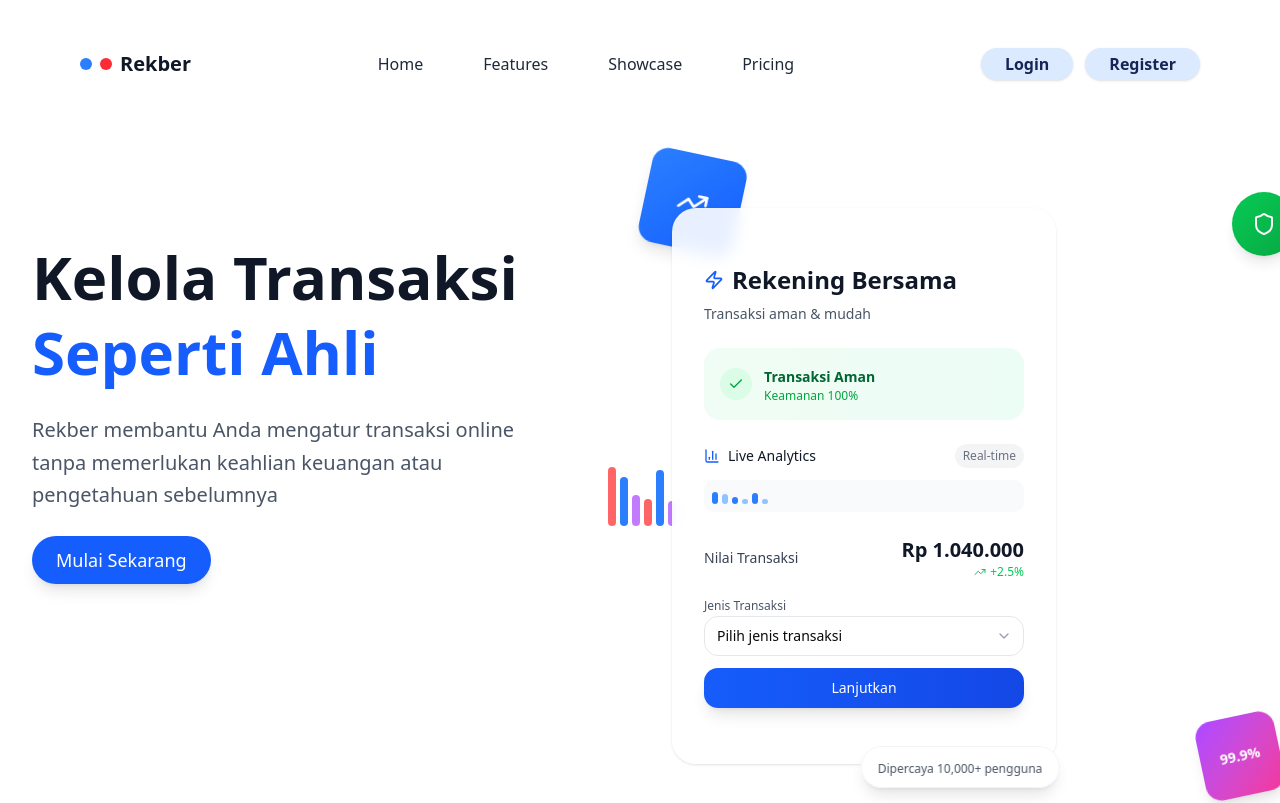
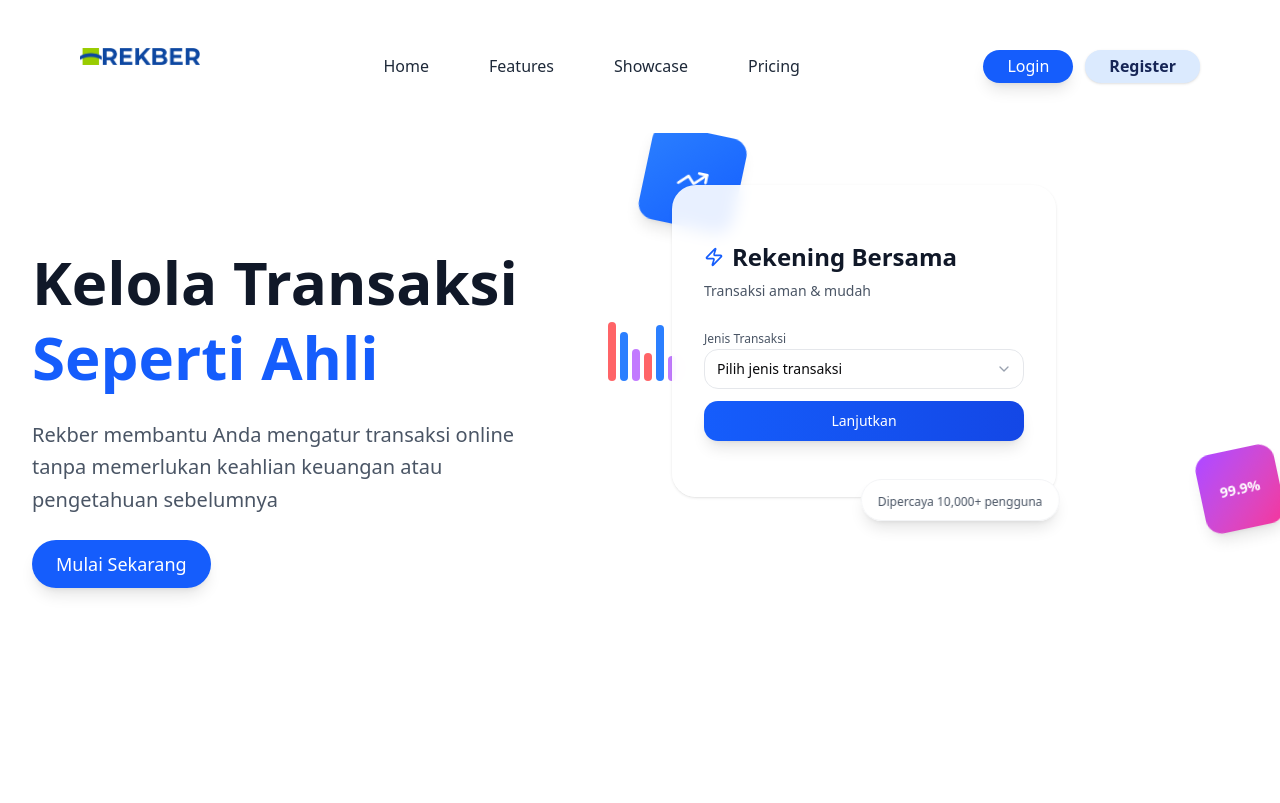
Before and after one commit to whatyuupratama/rekber-b, a Next.js app: page / in a window 1280 px wide. Shown: the top 803 px of the page. Built offline with nearby package versions, Linux system fonts and the light colour scheme.

Commit message:
[UPDATE] logo, form hero

```diff
--- a/src/app/auth/login/page.tsx
+++ b/src/app/auth/login/page.tsx
@@ -46,10 +46,10 @@ export default function Login() {
           {/* Welcome Text */}
           <div className='mb-8'>
             <h2 className='text-3xl font-bold text-gray-900'>
-              Selamat Datang Kembali
+              Selamat Datang
             </h2>
             <p className='mt-2 text-gray-600'>
-              Masuk ke akun Anda untuk mengelola transaksi dengan aman
+              Masuk ke akun Anda untuk transaksi dengan aman
             </p>
           </div>
 
--- a/src/app/components/atom/rekber.tsx
+++ b/src/app/components/atom/rekber.tsx
@@ -1,4 +1,5 @@
 import React from 'react';
+import Image from 'next/image';
 
 interface RekberProps {
   name: React.ReactNode;
@@ -8,11 +9,13 @@ interface RekberProps {
 const Rekber: React.FC<RekberProps> = ({ name, className }) => {
   return (
     <div className={`flex items-center space-x-2 ${className ?? ''}`}>
-      <div className={`flex space-x-1 `}>
-        <div className='h-3 w-3 rounded-full bg-blue-500'></div>
-        <div className='ml-1 h-3 w-3 rounded-full bg-red-500'></div>
-      </div>
-      <span className='text-xl font-bold text-gray-900'>{name}</span>
+      <Image
+        src="/images/Logo 1.png"
+        alt="Logo"
+        width={120}
+        height={50}
+        className='pb-5'
+      />
     </div>
   );
 };
--- a/src/app/components/slicings/navbar.tsx
+++ b/src/app/components/slicings/navbar.tsx
@@ -42,7 +42,7 @@ function NavBar() {
           <div className='hidden sm:flex w-auto justify-end'>
             <Link
               href='/auth/login'
-              className='py-1 px-6 text-blue-950 flex items-center justify-center rounded-2xl bg-blue-100  font-semibold shadow transition-all duration-200 focus:ring-blue-300 text-[1rem]'
+              className='py-1 px-6 bg-blue-600 hover:bg-blue-700 text-white rounded-full text-lg font-medium shadow-lg hover:shadow-xl transition-all duration-300 text-[1rem]'
               onClick={() => setOpen(false)}
             >
               Login
--- a/src/app/components/slicings/section.tsx
+++ b/src/app/components/slicings/section.tsx
@@ -70,14 +70,10 @@ export default function RekberLanding() {
           </div>
 
           {/* Right Side - Interactive Card */}
-          <div className='relative lg:mt-8'>
+          <div className='relative lg:mt-1'>
             {/* Floating Data Visualizations */}
             <div className='absolute -top-8 -left-8 w-24 h-24 bg-gradient-to-br from-blue-500 to-blue-600 rounded-2xl shadow-lg flex items-center justify-center transform rotate-12 animate-bounce'>
               <TrendingUp className='w-8 h-8 text-white' />
-            </div>
-
-            <div className='absolute -top-4 -right-12 w-16 h-16 bg-gradient-to-br from-green-500 to-green-600 rounded-full shadow-lg flex items-center justify-center animate-pulse'>
-              <Shield className='w-6 h-6 text-white' />
             </div>
 
             {/* Animated Chart Outside Card */}
@@ -122,69 +118,9 @@ export default function RekberLanding() {
                   </p>
                 </div>
 
-                {/* Security Status */}
-                <div className='flex items-center justify-between bg-gradient-to-r from-green-50 to-emerald-50 p-4 rounded-2xl'>
-                  <div className='flex items-center space-x-3'>
-                    <div className='flex items-center justify-center w-8 h-8 bg-green-100 rounded-full'>
-                      <Check className='w-4 h-4 text-green-600' />
-                    </div>
-                    <div>
-                      <span className='font-semibold text-green-800 text-sm'>
-                        Transaksi Aman
-                      </span>
-                      <p className='text-xs text-green-600'>Keamanan 100%</p>
-                    </div>
-                  </div>
-                  <div className='w-2 h-2 bg-green-500 rounded-full animate-ping'></div>
-                </div>
-
-                {/* Live Analytics */}
-                <div className='space-y-3'>
-                  <div className='flex items-center justify-between'>
-                    <div className='flex items-center space-x-2'>
-                      <BarChart3 className='w-4 h-4 text-blue-600' />
-                      <span className='font-medium text-gray-900 text-sm'>
-                        Live Analytics
-                      </span>
-                    </div>
-                    <span className='text-xs text-gray-500 bg-gray-100 px-2 py-1 rounded-full'>
-                      Real-time
-                    </span>
-                  </div>
-
-                  {/* Mini Chart Inside Card */}
-                  <div className='flex items-end space-x-1 h-8 bg-gray-50 p-2 rounded-lg'>
-                    {chartData.slice(0, 8).map((height, index) => (
-                      <div
-                        key={index}
-                        className={`w-1.5 rounded-sm transition-all duration-1000 ${
-                          index % 2 === 0 ? 'bg-blue-500' : 'bg-blue-300'
-                        }`}
-                        style={{
-                          height: `${(height / 100) * 100}%`,
-                          transitionDelay: `${index * 50}ms`,
-                        }}
-                      />
-                    ))}
-                  </div>
-                </div>
 
                 {/* Transaction Amount */}
                 <div className='space-y-3'>
-                  <div className='flex justify-between items-center'>
-                    <span className='font-medium text-gray-700 text-sm'>
-                      Nilai Transaksi
-                    </span>
-                    <div className='text-right'>
-                      <span className='text-xl font-bold text-gray-900 tabular-nums'>
-                        Rp {formatCurrency(animatedValue)}
-                      </span>
-                      <div className='flex items-center space-x-1 justify-end'>
-                        <TrendingUp className='w-3 h-3 text-green-500' />
-                        <span className='text-xs text-green-500'>+2.5%</span>
-                      </div>
-                    </div>
-                  </div>
 
                   {/* Transaction Type Selector */}
                   <div className='space-y-2'>
```
Also changed, not shown: public/images/Logo 1.png (added), public/images/Logo 2.png (added).
